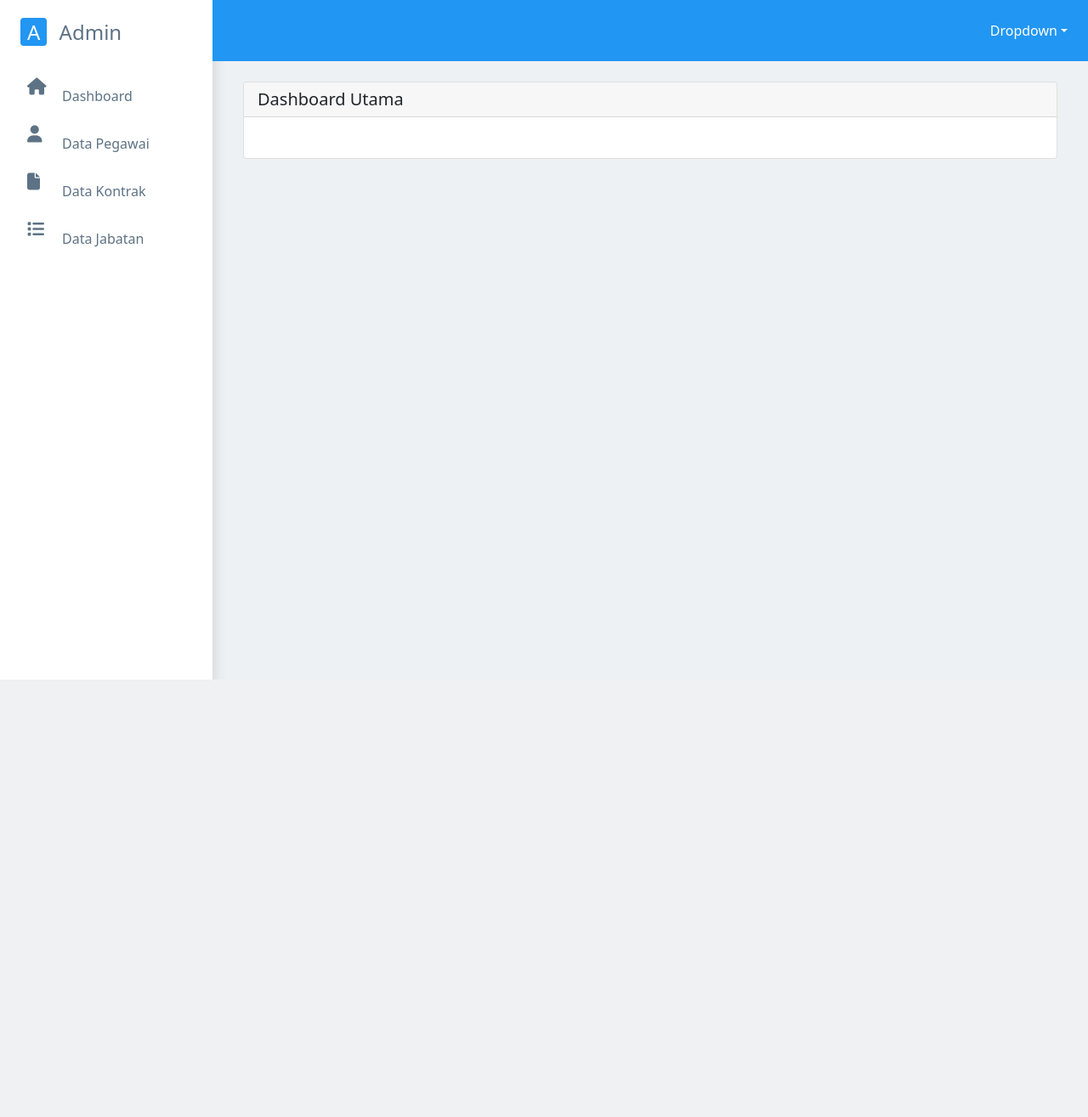
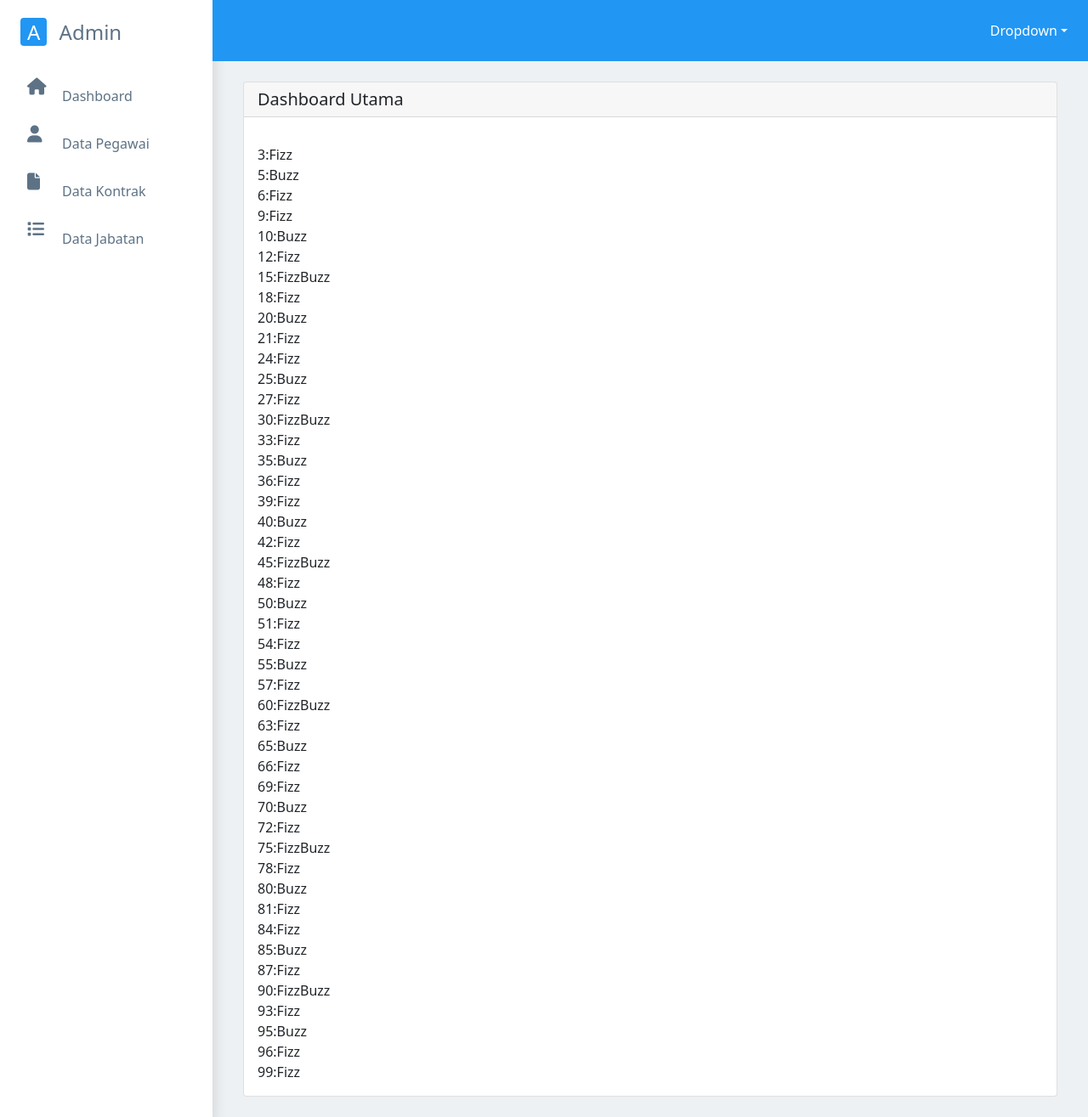
Before and after one commit to LatifKhusaini/tes_webdev, a CodeIgniter app: page /tes_jogjatama/ in a window 1280 px wide. Shown: the whole page at 85% size. Before the commit the page ends 800 px from the top, so only its background shows below. Run offline with CodeIgniter, Linux system fonts and the light colour scheme; some libraries are stand-ins or nearby versions.

Commit message:
first commit

```diff
--- a/application/views/content/dashboard.php
+++ b/application/views/content/dashboard.php
@@ -3,7 +3,32 @@
 		<div class="card">
 			<h5 class="card-header mb-3">Dashboard Utama</h5>
 			<div class="p-3">
-            </div>
+
+
+			<?php
+			$tiga = 'Fizz';
+			$lima = 'Buzz';
+			for ($i=1; $i < 100 ; $i++) {
+				if ($i%3 == 0 AND $i%5 == 0) {
+					 echo $i;
+					 echo ':';
+					 echo $tiga;
+					 echo $lima;
+					 echo '<br>';
+				} elseif ($i%3 == 0) {
+					echo $i;
+					echo ':';
+					echo $tiga;
+					echo '<br>';
+				} elseif ($i%5 == 0){
+					echo $i;
+					echo ':';
+					echo $lima;
+					echo '<br>';
+				}
+			}
+			?>
+			</div>
 
 
      	</div>
```
